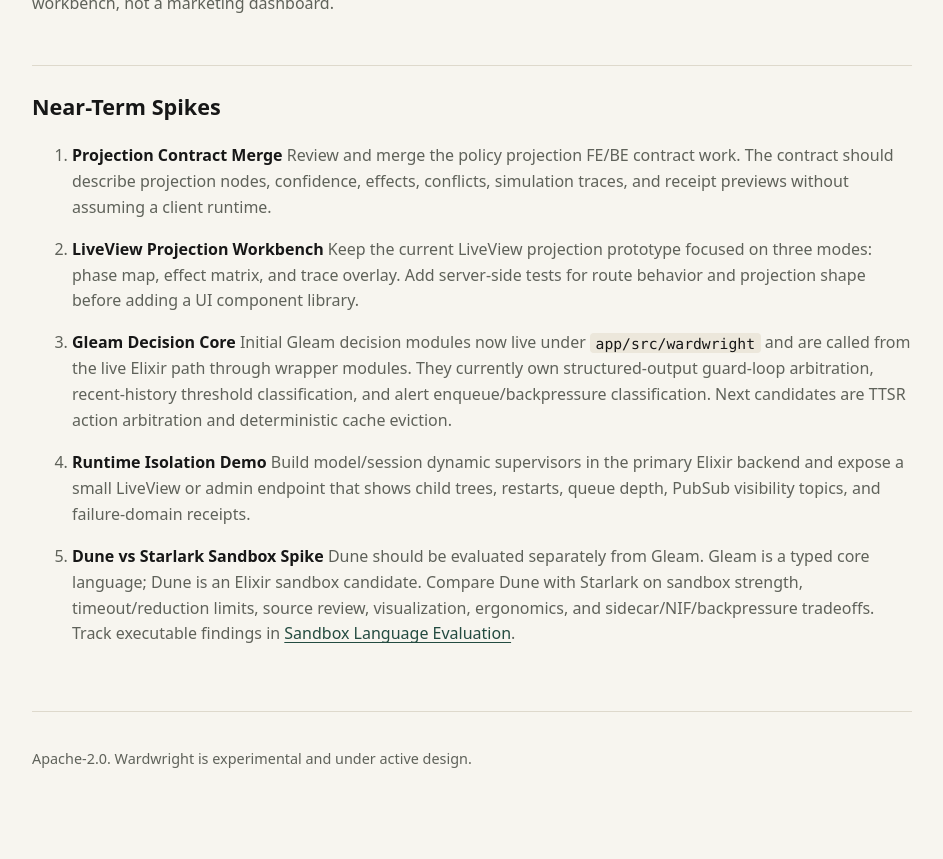
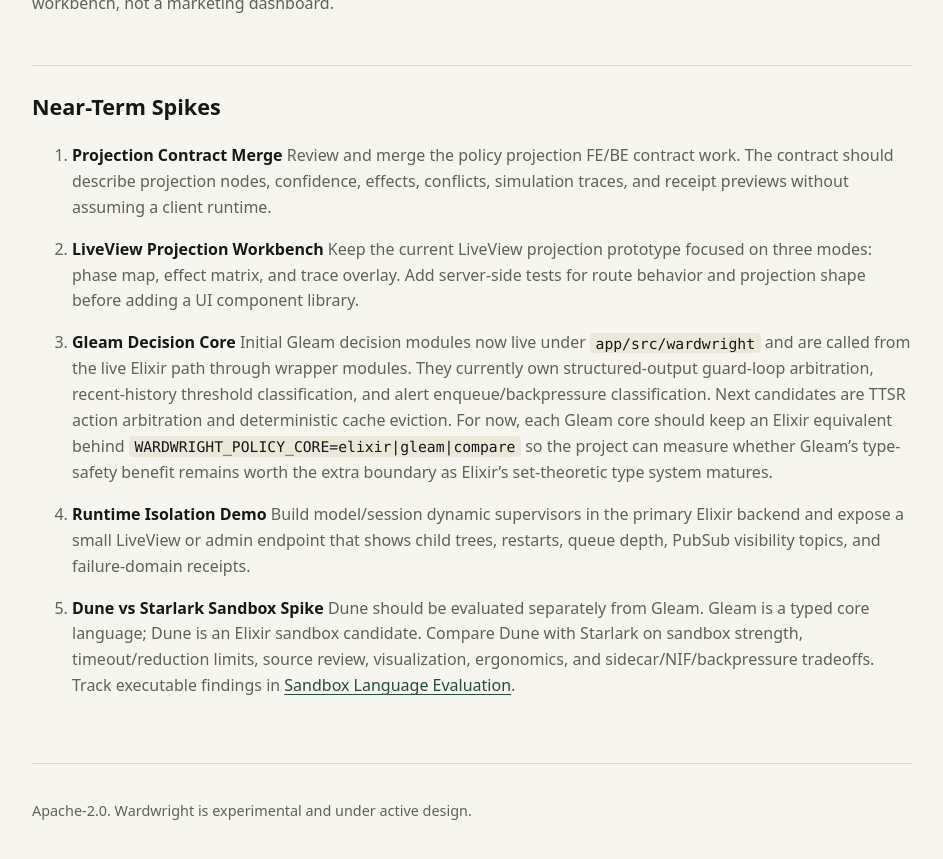
Before and after one commit to bglusman/ingary, a Jekyll site: the page built from docs/beam-liveview-roadmap.md, in a window 1280 px wide and 900 px high, scrolled down 3323 px. Shown: the top 859 px of the window, without its empty margins (168-1111 px from the left). Built offline with Jekyll 4.4.1, drawn with Linux system fonts in a browser that asks for light colours.

Commit message:
Add selectable policy core runtime

```diff
--- a/docs/beam-liveview-roadmap.md
+++ b/docs/beam-liveview-roadmap.md
@@ -157,6 +157,10 @@ The first goal is a dense operational workbench, not a marketing dashboard.
    structured-output guard-loop arbitration, recent-history threshold
    classification, and alert enqueue/backpressure classification. Next
    candidates are TTSR action arbitration and deterministic cache eviction.
+   For now, each Gleam core should keep an Elixir equivalent behind
+   `WARDWRIGHT_POLICY_CORE=elixir|gleam|compare` so the project can measure
+   whether Gleam's type-safety benefit remains worth the extra boundary as
+   Elixir's set-theoretic type system matures.
 
 4. **Runtime Isolation Demo**
    Build model/session dynamic supervisors in the primary Elixir backend and
--- a/mise.toml
+++ b/mise.toml
@@ -1,11 +1,11 @@
 [tools]
-erlang = "28.5"
-elixir = "1.19.5-otp-28"
+erlang = "29.0"
+elixir = "1.20.0-rc.5-otp-29"
 gleam = "1.16.0"
 
 [tasks."check:app"]
 description = "Run app formatting and tests"
-run = "cd app && gleam format --check src && mix format --check-formatted && mix test"
+run = "cd app && gleam format --check src && mix format --check-formatted && mix test && WARDWRIGHT_POLICY_CORE=compare mix test --trace test/gleam_policy_core_test.exs"
 
 [tasks."check:contracts"]
 description = "Run shared Python contract/storage checks that do not need live servers"
```
Also changed, not shown: app/README.md, 5 other files.
